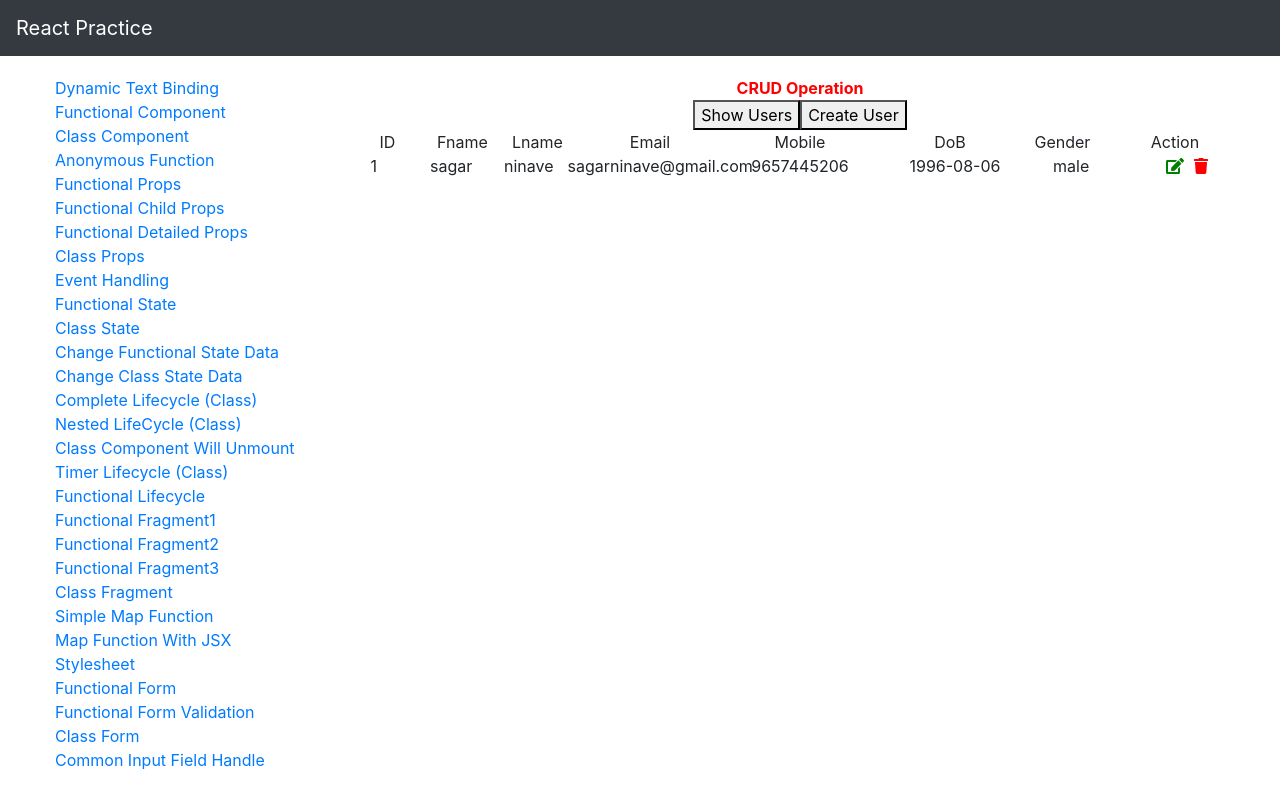
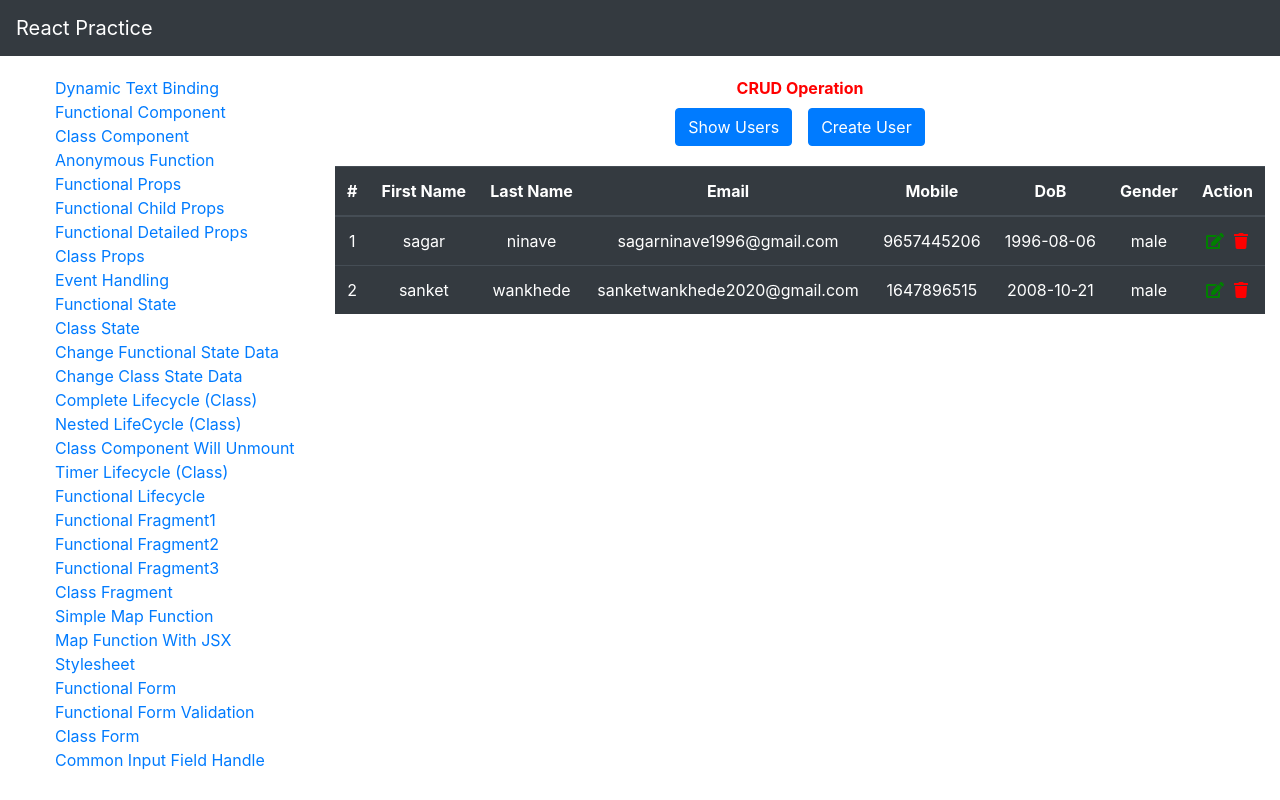
Before and after one commit to sagarninave/reactpractice, a React (Create React App) app: page /CRUD in a window 1280 px wide. Built offline with nearby package versions, Linux system fonts and the light colour scheme; data requests are answered from the project's data file.

Commit message:
bootstrap added in crud

```diff
--- a/db.json
+++ b/db.json
@@ -20,11 +20,20 @@
     {
       "first_name": "sagar",
       "last_name": "ninave",
-      "email": "sagarninave@gmail.com",
+      "email": "sagarninave1996@gmail.com",
       "mobile": "9657445206",
       "dob": "1996-08-06",
       "gender": "male",
       "id": 1
+    },
+    {
+      "first_name": "sanket ",
+      "last_name": "wankhede",
+      "email": "sanketwankhede2020@gmail.com",
+      "mobile": "1647896515",
+      "dob": "2008-10-21",
+      "gender": "male",
+      "id": 2
     }
   ],
   "todo": []
--- a/src/components/CRUD.js
+++ b/src/components/CRUD.js
@@ -196,65 +196,89 @@ function CRUD(){
   }
 
   return(
-    <div className="container">
+    <div className="container-fluid" style={{margin:"0px", padding:"0px"}}>
       <strong className="heading"> CRUD Operation </strong>
       <div>
-        <button onClick={showUserView}> Show Users</button>
-        <button onClick={createUserView}> Create User</button>
+        <button className="btn btn-primary mr-2 mt-2" onClick={showUserView}> Show Users</button>
+        <button className="btn btn-primary ml-2 mt-2" onClick={createUserView}> Create User</button>
       </div>
       { isShowUser &&
-        <div className="row" style={{margin:"0px", padding:"0px"}}>
-          <div className="col-md-12" style={{margin:"0px", padding:"0px"}}>
-            <div className="row" style={{margin:"0px", padding:"0px"}}>
-              <div className="col-md-1" style={{margin:"0px", padding:"0px"}}> ID </div>
-              <div className="col-md-1" style={{margin:"0px", padding:"0px"}}> Fname </div>
-              <div className="col-md-1" style={{margin:"0px", padding:"0px"}}> Lname </div>
-              <div className="col-md-2" style={{margin:"0px", padding:"0px"}}> Email </div>
-              <div className="col-md-2" style={{margin:"0px", padding:"0px"}}> Mobile </div>
-              <div className="col-md-2" style={{margin:"0px", padding:"0px"}}> DoB </div>
-              <div className="col-md-1" style={{margin:"0px", padding:"0px"}}> Gender </div>
-              <div className="col-md-2" style={{margin:"0px", padding:"0px"}}> Action </div>
-            </div>
-            { allUsers ?
+        <table class="table table-hover table-dark" style={{marginTop:"20px"}}>
+          <thead>
+            <tr>
+              <th scope="col">#</th>
+              <th scope="col">First Name</th>
+              <th scope="col">Last Name</th>
+              <th scope="col">Email</th>
+              <th scope="col">Mobile</th>
+              <th scope="col">DoB</th>
+              <th scope="col">Gender</th>
+              <th scope="col">Action</th>
+            </tr>
+          </thead>
+          <tbody>
+            {
+              allUsers &&
               Object.values(allUsers).map((user, index) => {
                 return(
-                  <div className="row" key={index}>
-                    <div className="col-md-1" style={{margin:"0px", padding:"0px"}}> {user.id} </div>
-                    <div className="col-md-1" style={{margin:"0px", padding:"0px"}}> {user.first_name} </div>
-                    <div className="col-md-1" style={{margin:"0px", padding:"0px"}}> {user.last_name} </div>
-                    <div className="col-md-2" style={{margin:"0px", padding:"0px"}}> {user.email} </div>
-                    <div className="col-md-2" style={{margin:"0px", padding:"0px"}}> {user.mobile} </div>
-                    <div className="col-md-2" style={{margin:"0px", padding:"0px"}}> {user.dob} </div>
-                    <div className="col-md-1" style={{margin:"0px", padding:"0px"}}> {user.gender} </div>
-                    <div className="col-md-2" style={{margin:"0px", padding:"0px"}}>
-                      <FontAwesomeIcon style={myStyle, {color:"green", marginRight:"10px"}} onClick={()=>editUserView(user.id)} icon={faEdit}/>
-                      <FontAwesomeIcon style={myStyle, {color:"red"}} icon={faTrash} onClick={()=>deleteUser(user.id)}/>
-                    </div>
-                  </div>
+                  <tr>
+                    <td>{user.id}</td>
+                    <td>{user.first_name}</td>
+                    <td>{user.last_name}</td>
+                    <td>{user.email}</td>
+                    <td>{user.mobile}</td>
+                    <td>{user.dob}</td>
+                    <td>{user.gender}</td>
+                    <td>
+                      <FontAwesomeIcon
+                        style={myStyle, {color:"green", marginRight:"10px"}}
+                        data-toggle="tooltip" data-placement="top" title="Edit"
+                        onClick={()=>editUserView(user.id)} icon={faEdit}
+                      />
+                      <FontAwesomeIcon
+                        style={myStyle, {color:"red"}} icon={faTrash}
+                        data-toggle="tooltip" data-placement="top" title="Delete"
+                        onClick={()=>deleteUser(user.id)}
+                      />
+                    </td>
+                  </tr>
                 )
-              }) : <p style={{marginTop:"100px", color:"blue", fontWeight:"bolder", fontSize:"30px"}}> Please Wait ... !</p>
+              })
             }
-          </div>
-        </div>
+          </tbody>
+        </table>
       }
-
       {
         isCreateUser &&
         <div className="row">
-          <div className="col-md-8 offset-md-2">
-            <h3 style={{marginTop:'20px', marginBop: '20px'}}> Create User </h3>
-            <form className="form-group" onSubmit={submitForm}>
-              <br/><input type="text" name="first_name" placeholder="First Name" onChange={handleInput} className="form-input"></input>
-              <br/><input type="text" name="last_name" placeholder="Last Name" onChange={handleInput} className="form-input"></input>
-              <br/><input type="email" name="email" placeholder="Email" onChange={handleInput} className="form-input"></input>
-              <br/><input type="text" name="mobile" placeholder="Mobile" onChange={handleInput} className="form-input"></input>
-              <br/><input type="date" name="dob" placeholder="dob" onChange={handleInput} className="form-input"></input>
-              <br/><select name="gender" onChange={handleInput}>
+          <div className="col-md-4 offset-md-4">
+            <form
+              onSubmit={submitForm}
+              style={{border:"1px solid gray", marginTop:"20px", padding:"20px", borderRadius:"5px"}}
+            >
+              <div className="form-group">
+                <input type="text" name="first_name" placeholder="First Name" onChange={handleInput} className="form-control"></input>
+              </div>
+              <div className="form-group">
+                <input type="text" name="last_name" placeholder="Last Name" onChange={handleInput} className="form-control"></input>
+              </div>
+              <div className="form-group">
+                <input type="email" name="email" placeholder="Email" onChange={handleInput} className="form-control"></input>
+              </div>
+              <div className="form-group">
+                <input type="text" name="mobile" placeholder="Mobile" onChange={handleInput} className="form-control"></input>
+              </div>
+              <div className="form-group">
+                <input type="date" name="dob" placeholder="dob" onChange={handleInput} className="form-control"></input>
+              </div>
+              <div className="form-group">
+                <select name="gender"className="form-control" onChange={handleInput}>
                   <option> Gender </option>
                   <option value="male"> Male </option>
                   <option value="female"> Female </option>
                </select>
-              <br/><button> Create </button>
+              </div>
+              <button type="submit" className="btn btn-primary form-control">Submit</button>
             </form>
           </div>
         </div>
@@ -263,20 +287,40 @@ function CRUD(){
       {
         isEditUser &&
         <div className="row">
-          <div className="col-md-8 offset-md-2">
-            <h3 style={{marginTop:'20px', marginBottom: '0'}}> Edit User </h3>
-            <form className="form-group" onSubmit={userEditForm}>
-              <br/><input type="text" name="first_name" placeholder="First Name" value={editUserValue.first_name} onChange={handleEditInput} className="form-input"></input>
-              <br/><input type="text" name="last_name" placeholder="Last Name" value={editUserValue.last_name} onChange={handleEditInput} className="form-input"></input>
-              <br/><input type="email" name="email" placeholder="Email" value={editUserValue.email} onChange={handleEditInput} className="form-input"></input>
-              <br/><input type="text" name="mobile" placeholder="Mobile" value={editUserValue.mobile} onChange={handleEditInput} className="form-input"></input>
-              <br/><input type="date" name="dob" placeholder="dob" value={editUserValue.dob} onChange={handleEditInput} className="form-input"></input>
-              <br/><select name="gender" value={editUserValue.gender} onChange={handleEditInput}>
+          <div className="col-md-4 offset-md-4">
+            <form
+              onSubmit={userEditForm}
+              style={{border:"1px solid gray", marginTop:"20px", padding:"20px", borderRadius:"5px"}}
+            >
+              <div className="form-group">
+                <input type="text" name="first_name" placeholder="First Name" className="form-control"
+                       value={editUserValue.first_name} onChange={handleEditInput}></input>
+              </div>
+              <div className="form-group">
+                <input type="text" name="last_name" placeholder="Last Name" className="form-control"
+                       value={editUserValue.last_name} onChange={handleEditInput}></input>
+              </div>
+              <div className="form-group">
+                <input type="email" name="email" placeholder="Email" className="form-control"
+                       value={editUserValue.email} onChange={handleEditInput}></input>
+              </div>
+              <div className="form-group">
+                <input type="text" name="mobile" placeholder="Mobile" className="form-control"
+                       value={editUserValue.mobile} onChange={handleEditInput}></input>
+              </div>
+              <div className="form-group">
+                <input type="date" name="dob" placeholder="dob" className="form-control"
+                       value={editUserValue.dob} onChange={handleEditInput}></input>
+              </div>
+              <div className="form-group">
+                <select name="gender" className="form-control"
+                        value={editUserValue.gender} onChange={handleEditInput}>
                   <option> Gender </option>
                   <option value="male"> Male </option>
                   <option value="female"> Female </option>
                </select>
-              <br/><button> Edit </button>
+              </div>
+              <button type="submit" className="btn btn-primary form-control">Submit</button>
             </form>
           </div>
         </div>
```
Lines whose indentation alone changed are shown as unchanged.
